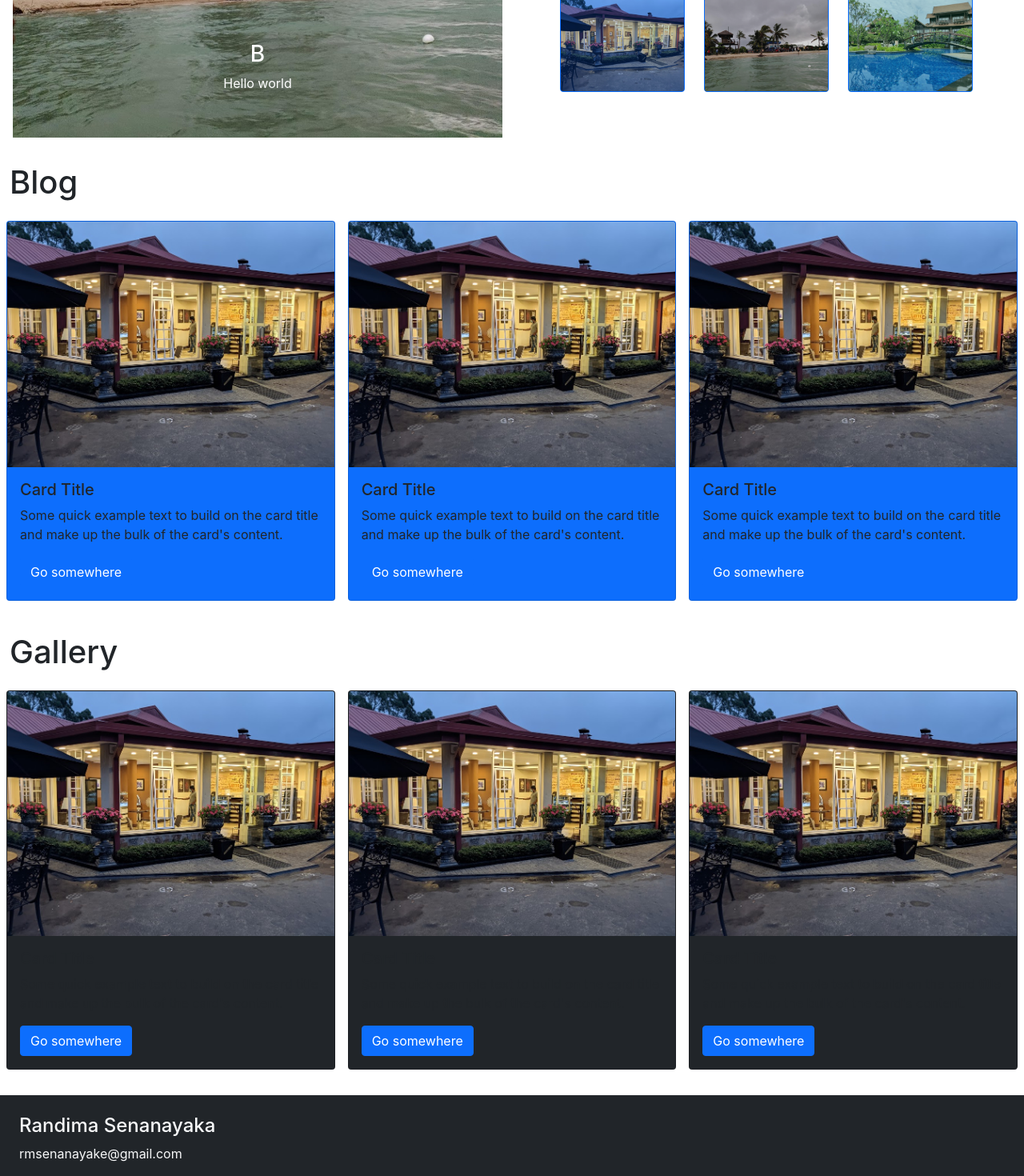
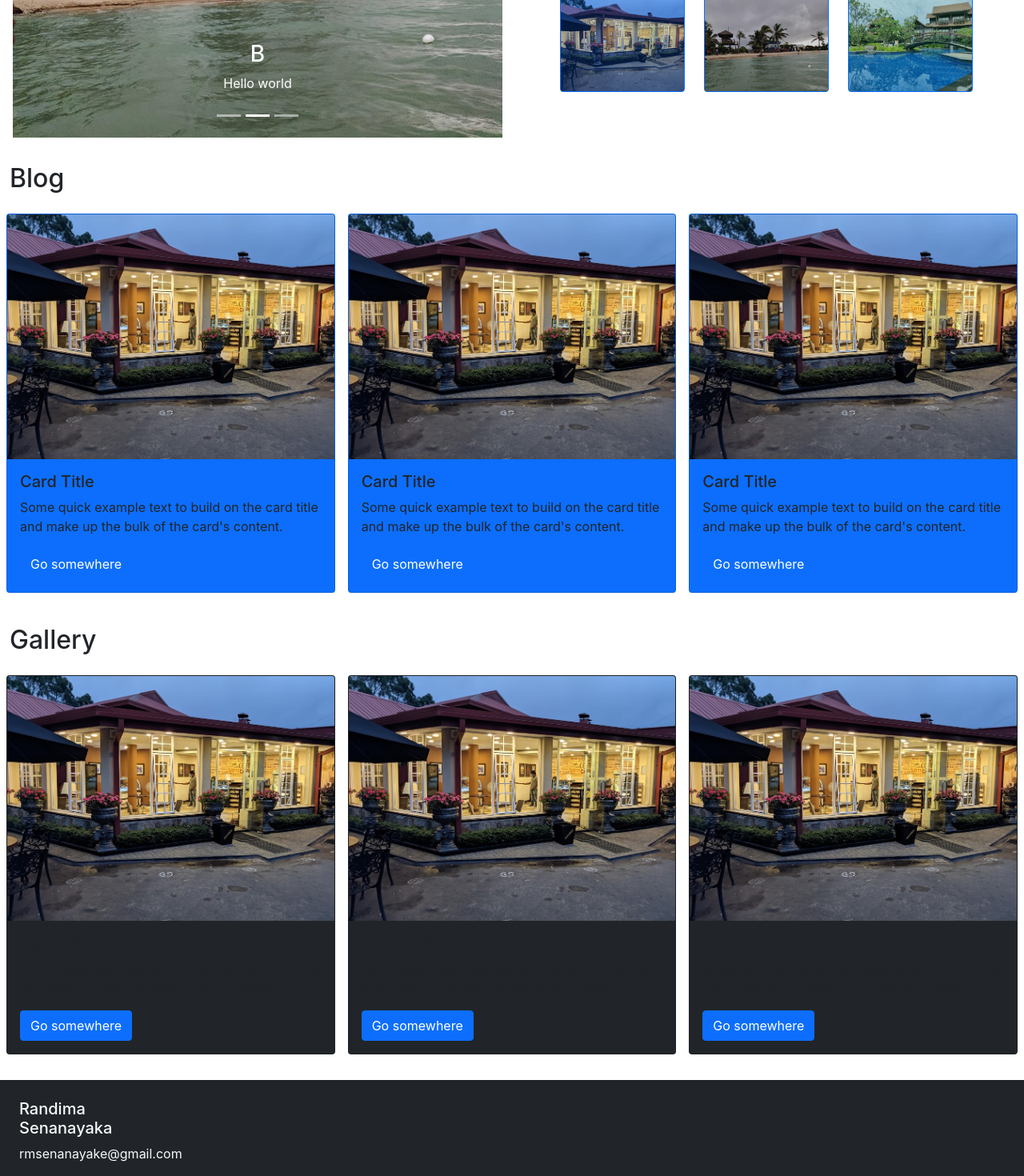
Before and after one commit to randima-s/Traveller, a React (Create React App) app: page / in a window 1280 px wide. Shown: the part 361-1831 px from the top of the page at 80% size. Built offline with nearby package versions, Linux system fonts and the light colour scheme.

Commit message:
reacr-bootstrap updated to v2

```diff
--- a/package.json
+++ b/package.json
@@ -8,7 +8,7 @@
     "@testing-library/user-event": "^12.1.10",
     "bootstrap": "^5.0.2",
     "react": "^17.0.2",
-    "react-bootstrap": "^1.6.1",
+    "react-bootstrap": "^2.0.0-beta.2",
     "react-dom": "^17.0.2",
     "react-popper": "^2.2.5",
     "react-scripts": "4.0.3",
--- a/src/App.css
+++ b/src/App.css
@@ -5,19 +5,7 @@
 
 
 
-.carousel-item-next{
-  transition: transform 0s ease-in-out;
-}
 
-.carousel-item-prev{
-    transition: transform 0s ease-in-out;
-}
-.carousel-item-left {
-    transform: translateX(-100%);
-}
-.carousel-item-right {
-    transform: translateX(100%);
-}
 /*
 .carousel-item>img{
     height: 500px;
--- a/src/components/FooterComponent.js
+++ b/src/components/FooterComponent.js
@@ -3,8 +3,8 @@ function FooterComponent(props){
     return(
         <div className="container-fluid bg-dark text-light pt-4 px-4">
             <div className="row">
-                <div className="log-md-2">
-                    <h4>Randima Senanayaka</h4>
+                <div className="col-md-2">
+                    <h5>Randima Senanayaka</h5>
                     <p>rmsenanayake@gmail.com</p>
                 </div>
             </div>
--- a/src/components/HomeBodyComponent.js
+++ b/src/components/HomeBodyComponent.js
@@ -3,7 +3,7 @@ import {Card,Button} from "react-bootstrap";
 
 const CardItem=(color)=>(
     <React.Fragment>
-        <div className="col-lg-4 col-md-6 p-2">
+        <div className="col-lg-4 col-md-4 col-sm-6 p-2">
 
         <Card  className={color}>
         <Card.Img variant="top" src="assets/img/1.jpg" />
@@ -27,7 +27,7 @@ function HomeBodyComponentBlog(props){
     return(
         <div className="container-fluid  ">
         <div className="row my-4">
-        <h1 className="border-primary py-2 ">Blog</h1>
+        <h2 className="border-primary py-2 ">Blog</h2>
             {CardItem("bg-primary")}
             {CardItem("bg-primary")}
             {CardItem("bg-primary")}
@@ -40,7 +40,7 @@ function HomeBodyComponentGallery(props){
     return(
         <div className="container-fluid  ">
         <div className="row my-4">
-        <h1 className="border-primary py-2 ">Gallery</h1>
+        <h2 className="border-primary py-2 ">Gallery</h2>
             {CardItem("bg-dark")}
             {CardItem("bg-dark")}
             {CardItem("bg-dark")}
```
Also changed, not shown: 1 other file (tests, documents, lock files or other folders).
